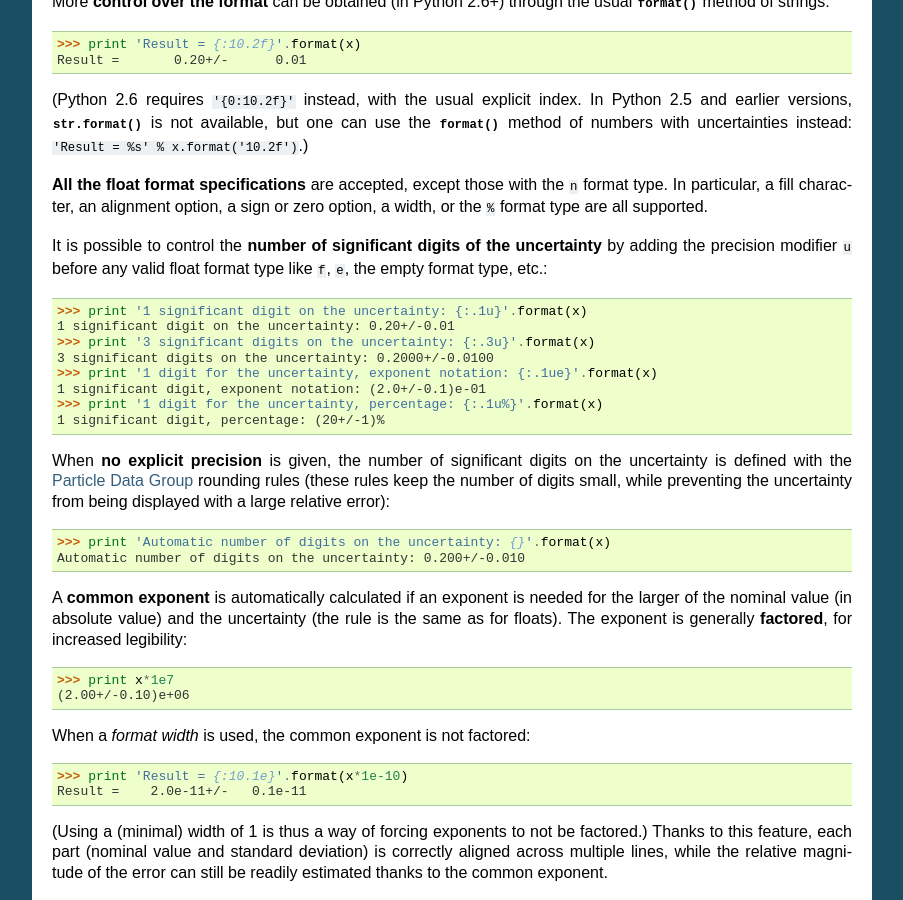
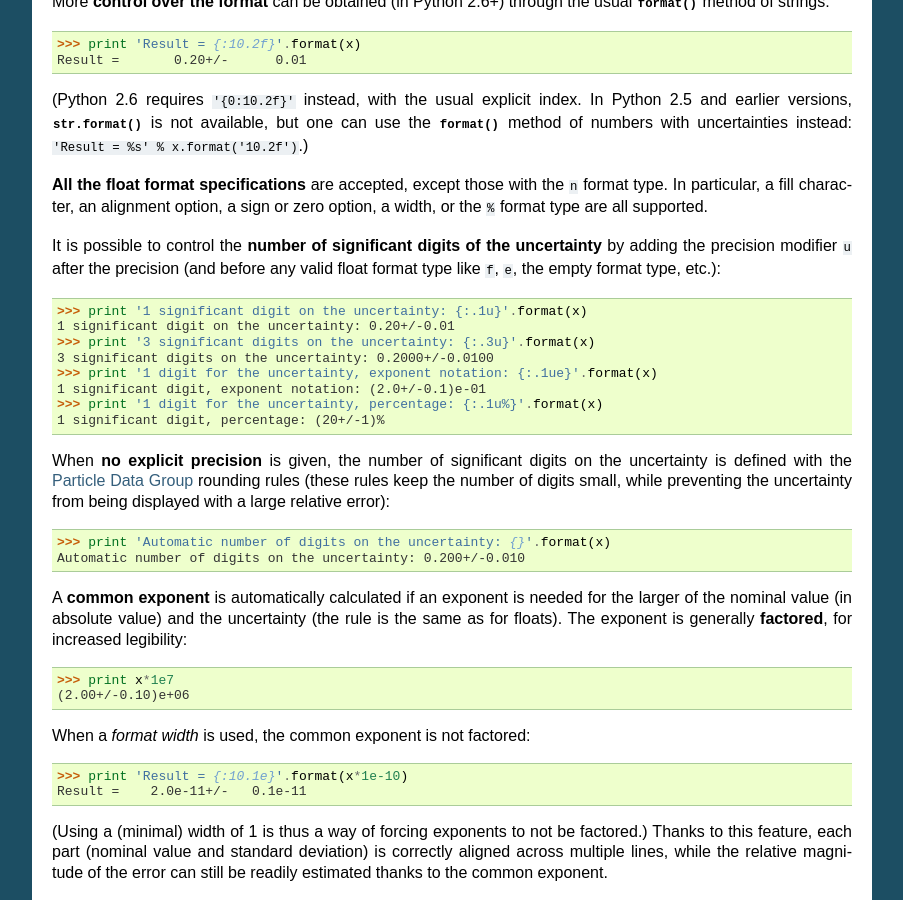
Before and after one commit to lmfit/uncertainties, a Sphinx documentation site: the page built from doc/user_guide.rst, in a window 1280 px wide and 900 px high, scrolled down 2576 px. Shown: the whole window, without its empty margins (198-1101 px from the left). Built offline with Sphinx 7.4.7, drawn with Linux system fonts in a browser that asks for light colours; the version number is read from the project's files by our own code.

Commit message:
Formatting doc on precision control now focuses more on the precision part than on the "uncertainty control mode" ("u" modifier).

```diff
--- a/doc/user_guide.rst
+++ b/doc/user_guide.rst
@@ -186,8 +186,9 @@ type are all supported.
 .. Precision control:
 
 It is possible to control the **number of significant digits of the
-uncertainty** by adding the precision modifier ``u`` before any valid
-float format type like ``f``, ``e``, the empty format type, etc.:
+uncertainty** by adding the precision modifier ``u`` after the
+precision (and before any valid float format type like ``f``, ``e``,
+the empty format type, etc.):
 
 >>> print '1 significant digit on the uncertainty: {:.1u}'.format(x)
 1 significant digit on the uncertainty: 0.20+/-0.01
```
